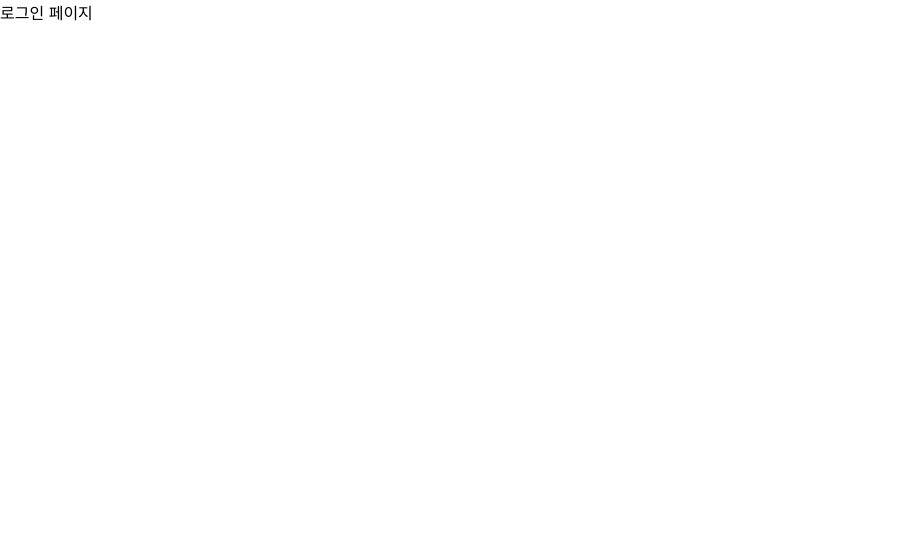
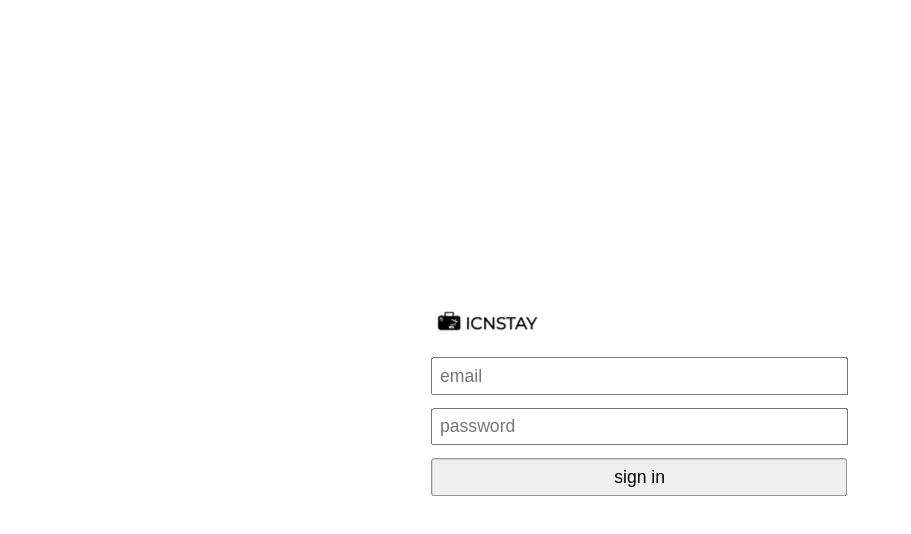
Before and after one commit to Mubarmig/test, a React (Create React App) app in the folder client/: page /signin in a window 1280 px wide. Shown: the top 534 px of the page, without its empty margins (0-911 px from the left). Built offline with nearby package versions, Linux system fonts and the light colour scheme; the HTML template or start-up script is replaced by a standard one.

Commit message:
FIXED: signin feature

```diff
--- a/client/src/pages/SignIn.js
+++ b/client/src/pages/SignIn.js
@@ -1,5 +1,78 @@
+import React, { useState } from 'react';
+import { Link } from 'react-router-dom';
+import axios from 'axios';
+import styled, { createGlobalStyle } from "styled-components";
+import logo from '../data/logo.png';
+
+const LoginContainer = styled.div`
+  margin: 0;
+  position: absolute;
+  top: 50%;
+  left: 50%;
+  transform: translate(-50%, -50%);
+`;
+
+const LoginInput = styled.input`
+  width: 400px;
+  font-size: 1.1rem;
+  padding: 0.4rem;
+  margin: 0.4rem;
+`;
+
+const LoginButton = styled.button`
+  width: 416px;
+  font-size: 1.1rem;
+  padding: 0.4rem;
+  margin: 0.4rem ;
+`;
+
+// const LogoContainer = styled.div`
+//   height: 30%;
+// `;
+const Logo = styled.img`
+  src: ${(props) => props.src};
+  width: 125px;
+  height: 100%;
+  cursor: pointer;
+`;
+
+axios.defaults.withCredentials = true;
 const SignIn = () => {
-  return <>로그인 페이지</>;
+  const [loginInfo, setLoginInfo] = useState({
+    email: '',
+    password: ''
+  });
+  const [errorMessage, setErrorMessage] = useState('');
+  const { email, password } = loginInfo;
+  // if (!email || !password) {
+  //   setErrorMessage('이메일과 비밀번호를 입력하세요');
+  // }
+  const handleInputValue = (key) => (e) => {
+    setLoginInfo({ ...loginInfo, [key]: e.target.value });
+  };
+
+  return (
+  <div>
+    <LoginContainer>
+    <Logo src={logo} />
+    <br/>
+      <LoginInput placeholder="email" onchange={handleInputValue('email')} />
+    <br/>
+      <LoginInput placeholder="password" onchange={handleInputValue('password')} />
+    <br/>
+    <LoginButton>
+      sign in
+    </LoginButton>
+
+    </LoginContainer>
+
+    {/* <div>
+    <Link to='/signup'>아직 아이디가 없으신가요?</Link>
+    </div> */}
+    <div className='alert-box'>{errorMessage}</div>
+  </div>
+  )
+
 };
 
 export default SignIn;
```
